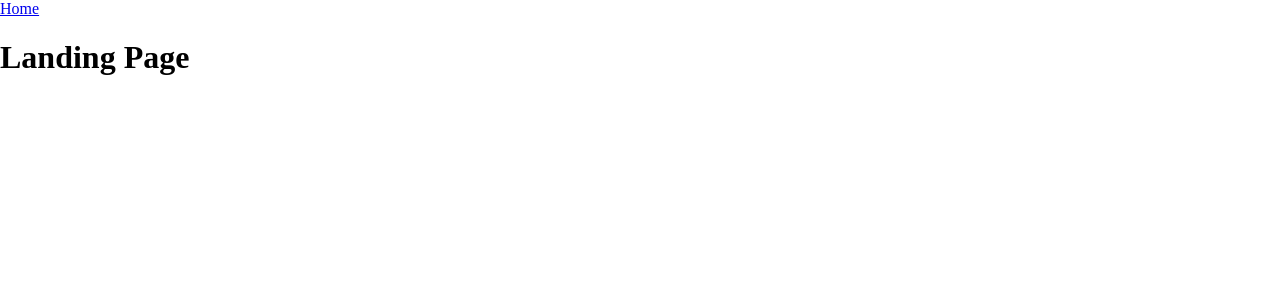
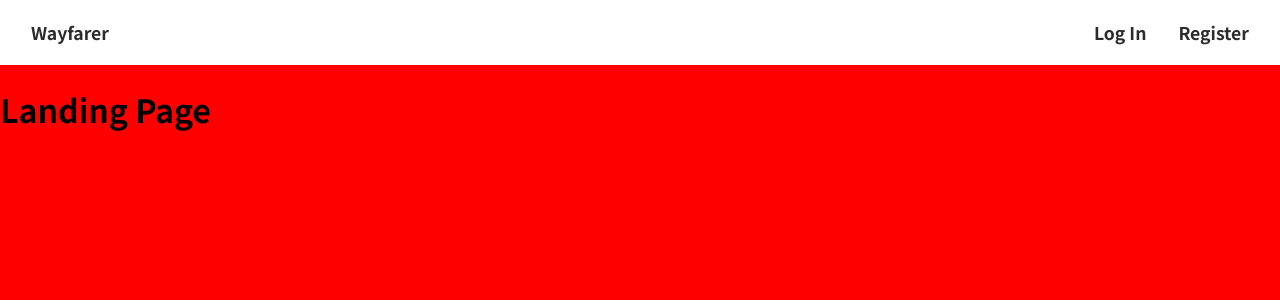
Before and after one commit to isaiahcolson/travel-community, a Django app: page / in a window 1280 px wide. Shown: the top 300 px of the page. Run offline with Django 3.2, Linux system fonts and the light colour scheme.

Commit message:
initial nav positioning

```diff
--- a/main_app/static/css/styles.css
+++ b/main_app/static/css/styles.css
@@ -1,11 +1,47 @@
+:root {
+    /* colors */
+    --light: #FFFFFF;
+    --dark: #2C2C2C;
+
+    /* fonts */
+    --general-font: 'Noto Sans JP', sans-serif;
+}
+
 body {
     margin: 0;
     padding: 0;
     box-sizing: border-box;
+    font-family: var(--general-font);
+    background-color: red;
 }
 
-:root {
-    /* colors */
-    --light: #FFFFFF;
-    --dark: #2C2C2C;
+
+
+
+
+/* SECTION base styling */
+nav {
+    background-color: var(--light);
 }
+
+nav ul {
+    list-style-type: none;
+    margin: 0;
+    padding: 15px;
+    overflow: hidden;
+}
+
+nav li {
+    float: right;
+}
+
+nav a {
+    display: block;
+    color: var(--dark);
+    text-decoration: none;
+    font-family: var(--general-font);
+    font-size: 1.1em;
+    font-weight: 700;
+    text-align: center;
+    padding: 5px 16px;
+}
--- a/main_app/templates/base.html
+++ b/main_app/templates/base.html
@@ -5,14 +5,20 @@
 <head>
     <meta charset="UTF-8">
     <meta name="viewport" content="width=device-width, initial-scale=1.0">
-    <link rel="stylesheet" href="{% static 'css/styles.css' %}">
     <link href="https://fonts.googleapis.com/css2?family=Noto+Serif:wght@400;700&display=swap" rel="stylesheet">
     <link href="https://fonts.googleapis.com/css2?family=Noto+Sans+JP:wght@400;500;700;900&display=swap" rel="stylesheet">
+    <link rel="stylesheet" type="text/css" href="{% static 'css/styles.css' %}">
     <title>Wayfarer</title>
 </head>
 <body>
     <header>
-        <a href="/">Home</a>
+        <nav>
+            <ul>
+                <li style="float:left"><a href="/">Wayfarer</a></li>
+                <li><a href="">Register</a></li>
+                <li><a href="">Log In</a></li>
+            </ul>
+        </nav>
     </header>
     <main>
         {% block content %}
```
